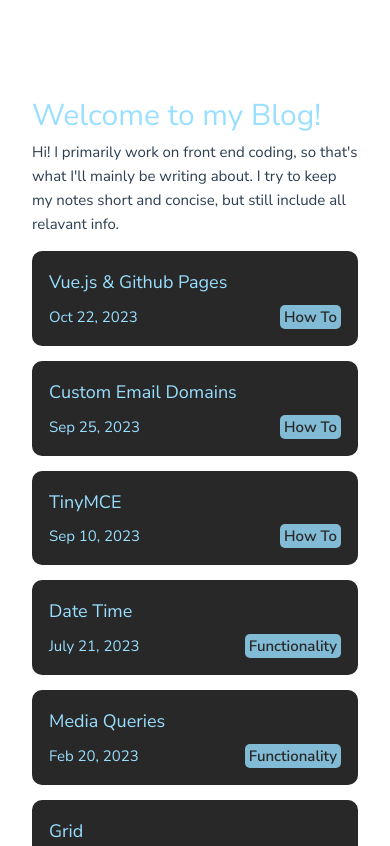
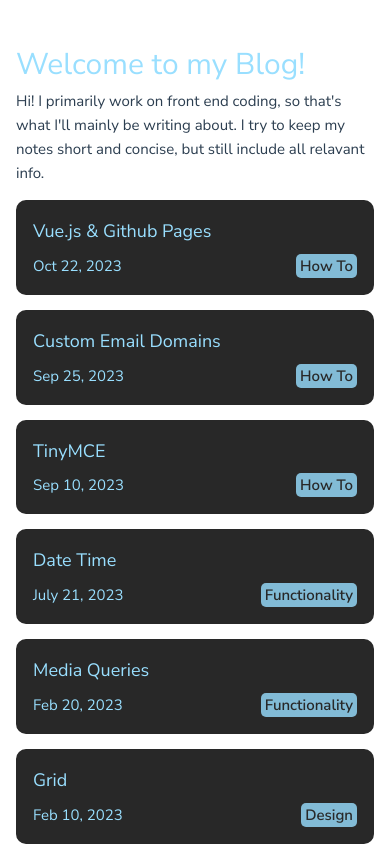
Before and after one commit to cohrose/blog, a Vue app: page / in a window 390 px wide. Shown: the top 846 px of the page. Built offline with nearby package versions, Linux system fonts and the light colour scheme.

Commit message:
refactor for mobile view

```diff
--- a/src/App.vue
+++ b/src/App.vue
@@ -13,4 +13,11 @@ header {
   padding: 15px;
   margin-top: 30px;
 }
+
+@media (max-width: 599px) {
+  header {
+    margin-top: 10px;
+    padding: 0;
+  }
+}
 </style>
--- a/src/assets/main.css
+++ b/src/assets/main.css
@@ -16,9 +16,9 @@ h6 {
   color: var(--cyan);
 }
 
-@media (min-width: 1024px) {
+@media (max-width: 599px) {
   #app {
-    padding: 0 2rem;
+    padding: 1rem;
   }
 }
 
@@ -28,6 +28,24 @@ a {
 }
 a:hover {
   text-decoration: underline;
+}
+
+/* height */
+::-webkit-scrollbar {
+  height: 12px;
+}
+
+/* track */
+::-webkit-scrollbar-track {
+  background: var(--dark-gray);
+}
+
+/* handle */
+::-webkit-scrollbar-thumb {
+  background: var(--medium-gray);
+  border-radius: 10px;
+  border: 3px solid var(--dark-gray);
+  border-left: 0px;
 }
 
 /* MARKDOWN */
@@ -80,7 +98,8 @@ a:hover {
 
 .markdown pre code {
   padding: 0;
-  white-space: pre-wrap;
+  display: block;
+  overflow-x: auto;
 }
 
 .markdown blockquote {
--- a/src/components/home.vue
+++ b/src/components/home.vue
@@ -32,6 +32,10 @@ let posts = [
 </template>
 
 <style scoped>
+h1 {
+  padding-top: 15px;
+}
+
 .blog {
   display: grid;
   grid-template-columns: 1fr 1fr 1fr;
--- a/src/views/PostView.vue
+++ b/src/views/PostView.vue
@@ -16,7 +16,7 @@ let name = $route.params.name;
 
 <template>
   <div>
-    <router-link to="/" class="link"><i class="fa-solid fa-arrow-left"></i>Back</router-link>
+    <!-- <router-link to="/" class="link"><i class="fa-solid fa-arrow-left"></i>Back</router-link> -->
     <div v-if="name == 'grid'"><grid /></div>
     <div v-if="name == 'centering'"><centering /></div>
     <div v-if="name == 'mediaqueries'"><mediaqueries /></div>
```
Also changed, not shown: src/assets/base.css (+0 -13 lines), 8 other files (tests, documents, lock files or other folders).
